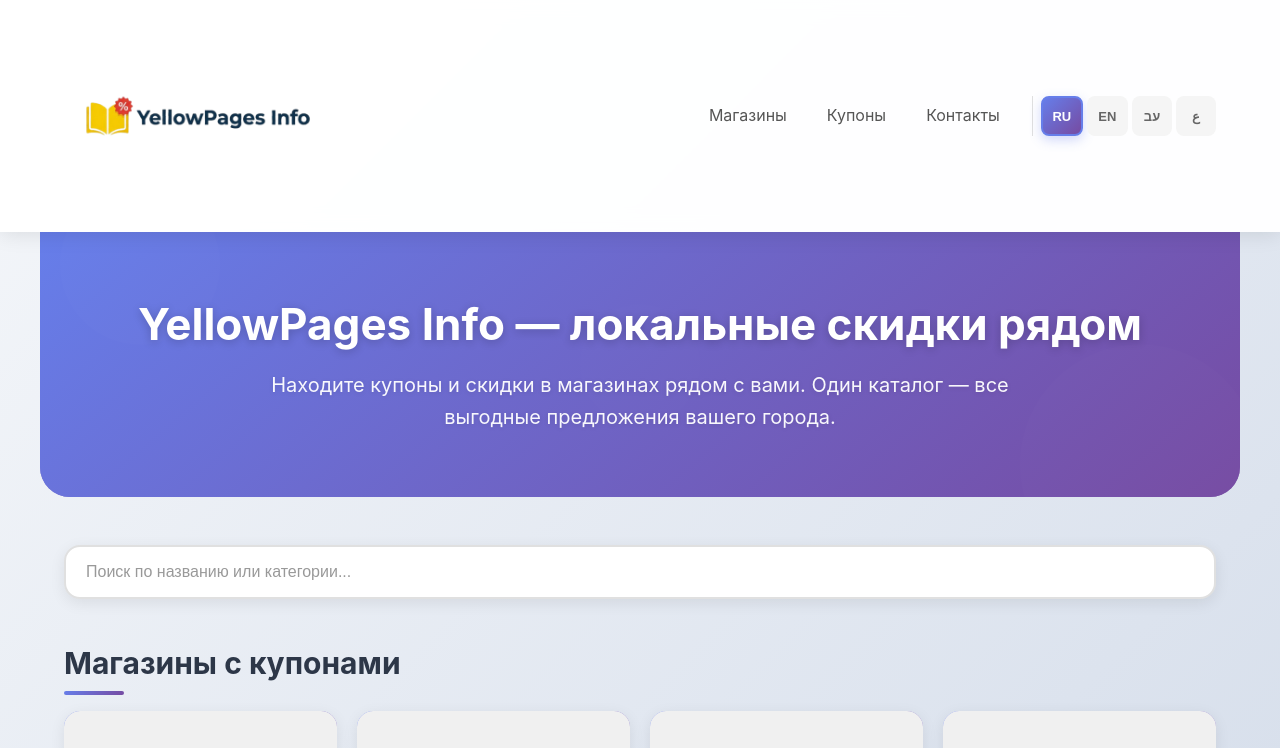
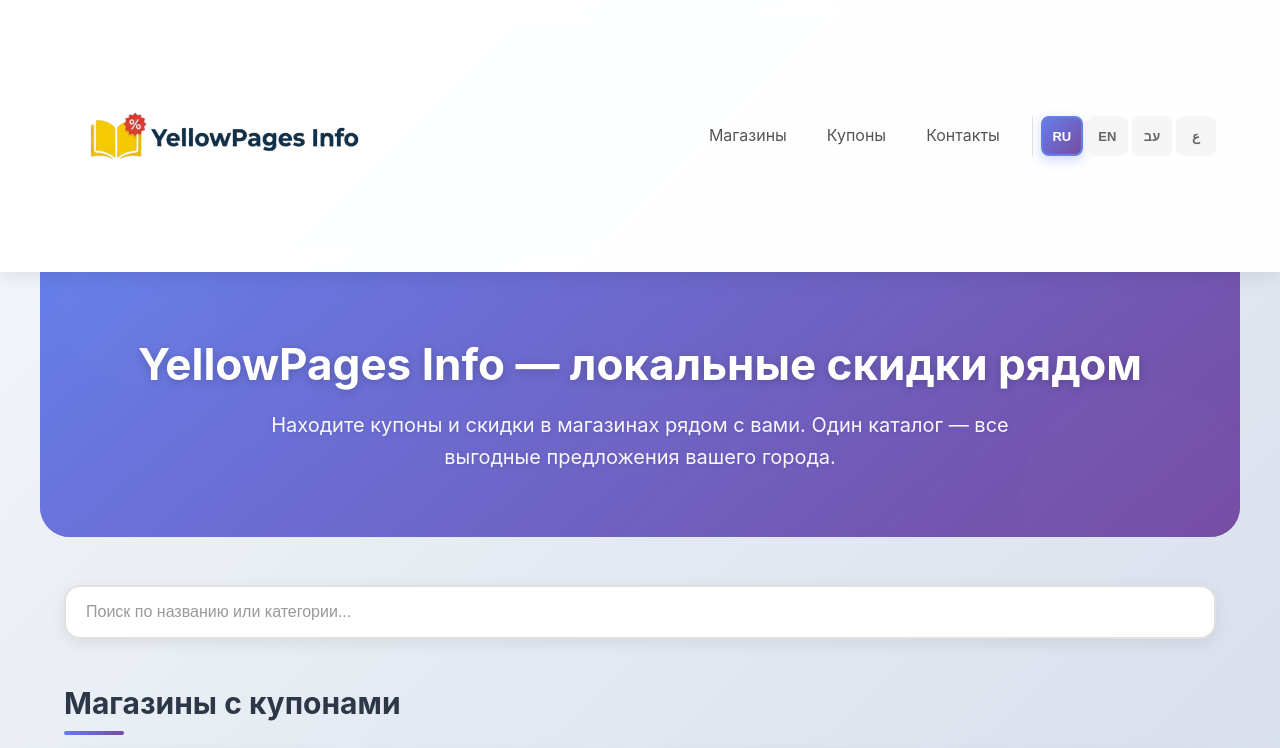
Before and after one commit to slobodin007-commits/yellow_pages, a plain HTML site: page index.html in a window 1280 px wide. Shown: the top 748 px of the page. Drawn offline with Linux system fonts and the light colour scheme.

Commit message:
Update styles.css

```diff
--- a/styles.css
+++ b/styles.css
@@ -128,7 +128,7 @@ a:hover {
 }
 
 .logo-img {
-  height: 160px;
+  height: 200px;
   width: auto;
   display: block;
 }
@@ -715,7 +715,7 @@ main {
   }
 
   .logo-img {
-    height: 200px;
+    height: 240px;
   }
 
   .nav-link {
```
